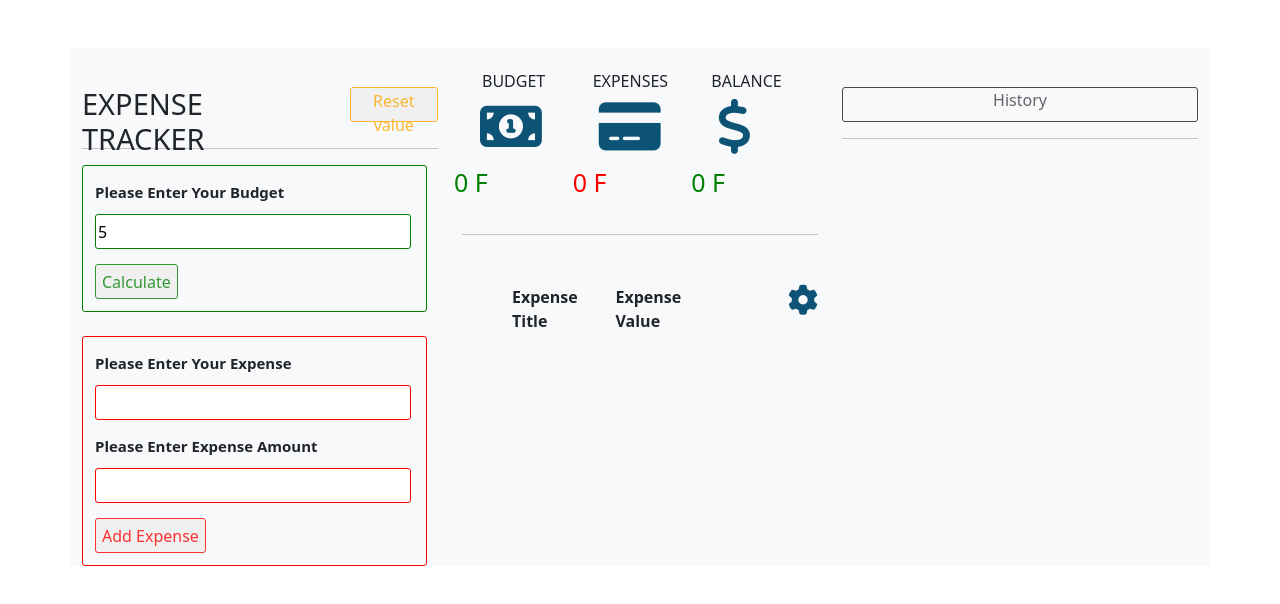
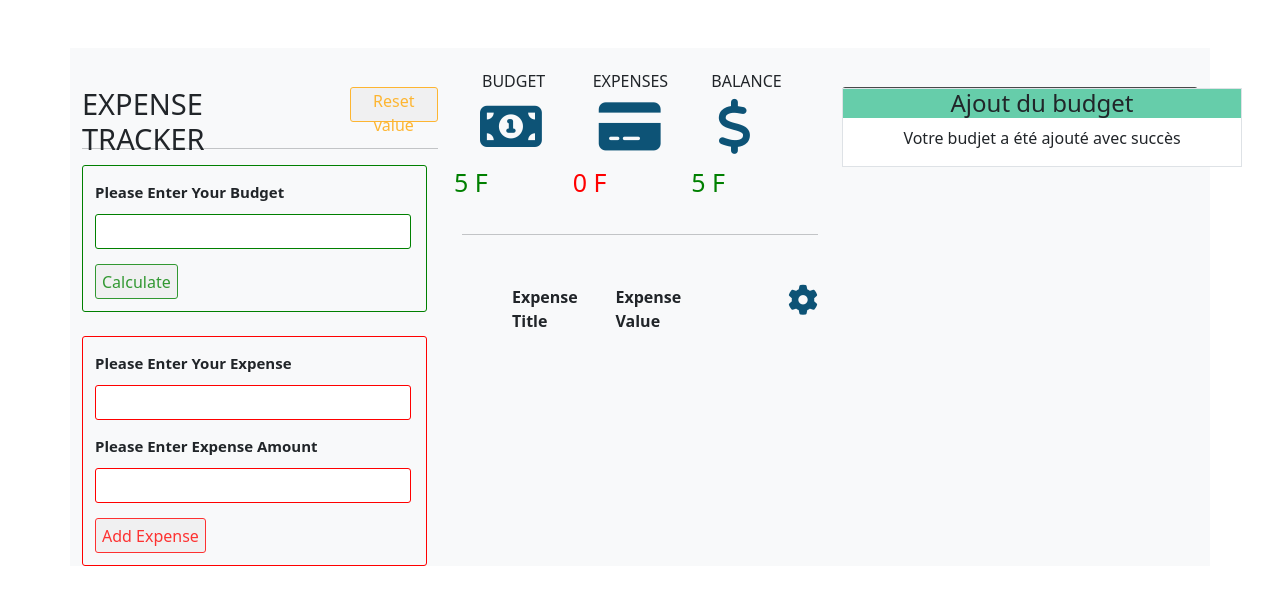
Before and after one commit to elmagnifiko/BudgetAPP, a plain HTML site: page index.html in a window 1280 px wide. Both pictures are taken after typing "5" into the empty fields and a click on the button "Calculate". Drawn offline with nearby package versions, Linux system fonts and the light colour scheme.

Commit message:
update js

```diff
--- a/index.html
+++ b/index.html
@@ -131,7 +131,7 @@
 
 
 
-    <script src="./budget.js"></script>
+    <script src="index.js"></script>
     <script src="https://cdn.jsdelivr.net/npm/chart.js"></script>
     <script src="https://cdn.jsdelivr.net/npm/bootstrap@5.3.0-alpha2/dist/js/bootstrap.bundle.min.js"
     integrity="sha384-qKXV1j0HvMUeCBQ+QVp7JcfGl760yU08IQ+GpUo5hlbpg51QRiuqHAJz8+BrxE/N"
--- a/index.js
+++ b/index.js
@@ -144,7 +144,7 @@ if (localStorage.getItem("itemList")) {
   function showListExpenses() {
     root.innerHTML = "";
     let content = "";
-    for (let [key, item] of Object.entries(itemList.expenses)) {
+    for (let [key, item] of itemList.expenses.entries()) {
       let expenseHTML = `
       <div class="Return-detail-nouns">
           <p class="Return-detail-nouns-own" data-title="${item.title}">${item.title}</p>
```
